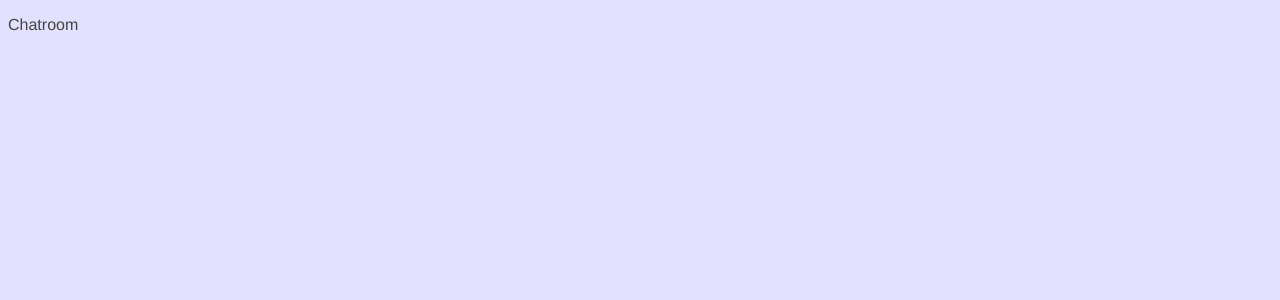
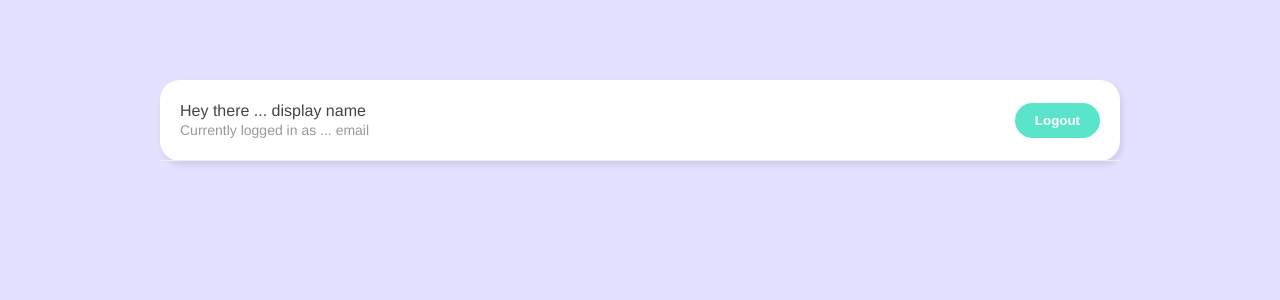
Before and after one commit to nmrhard/live-chat, a Vue app: page /chatroom in a window 1280 px wide. Shown: the top 300 px of the page. Built offline with nearby package versions, Linux system fonts and the light colour scheme.

Commit message:
Navbar component

```diff
--- /dev/null
+++ b/src/components/Navbar.vue
@@ -0,0 +1,19 @@
+<template>
+  <nav>
+    <div>
+      <p>Hey there ... display name</p>
+      <p class="email">Currently logged in as ... email</p>
+    </div>
+    <button type="button">Logout</button>
+  </nav>
+</template>
+
+<script>
+export default {
+
+}
+</script>
+
+<style>
+
+</style>
--- a/src/views/Chatroom.vue
+++ b/src/views/Chatroom.vue
@@ -1,13 +1,32 @@
 <template>
-  <p>Chatroom</p>
+  <div class="container">
+    <Navbar />
+  </div>
 </template>
 
 <script>
+import Navbar from '../components/Navbar.vue';
+
 export default {
-
+  components: { Navbar }
 }
 </script>
 
 <style>
-
+  nav {
+    padding: 20px;
+    border-bottom: 1px solid #eee;
+    display: flex;
+    justify-content: space-between;
+    align-items: center;
+  }
+  nav p {
+    margin: 2px auto;
+    font-size: 16px;
+    color: #444;
+  }
+  nav p.email {
+    font-size: 14px;
+    color: #999;
+  }
 </style>
```
